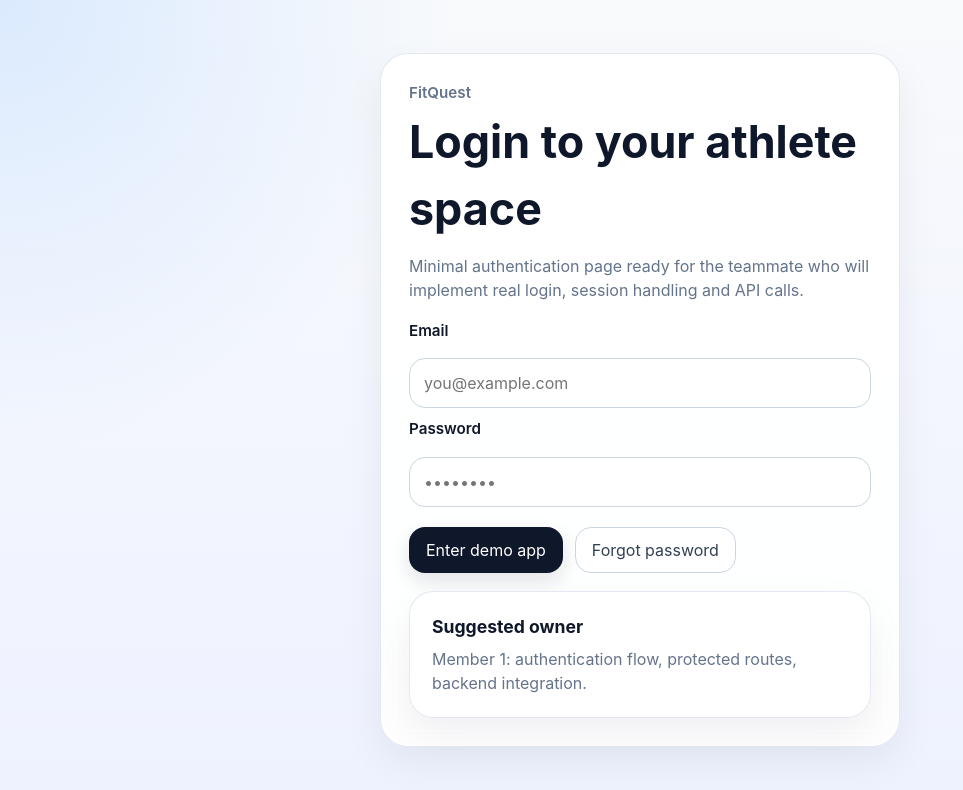
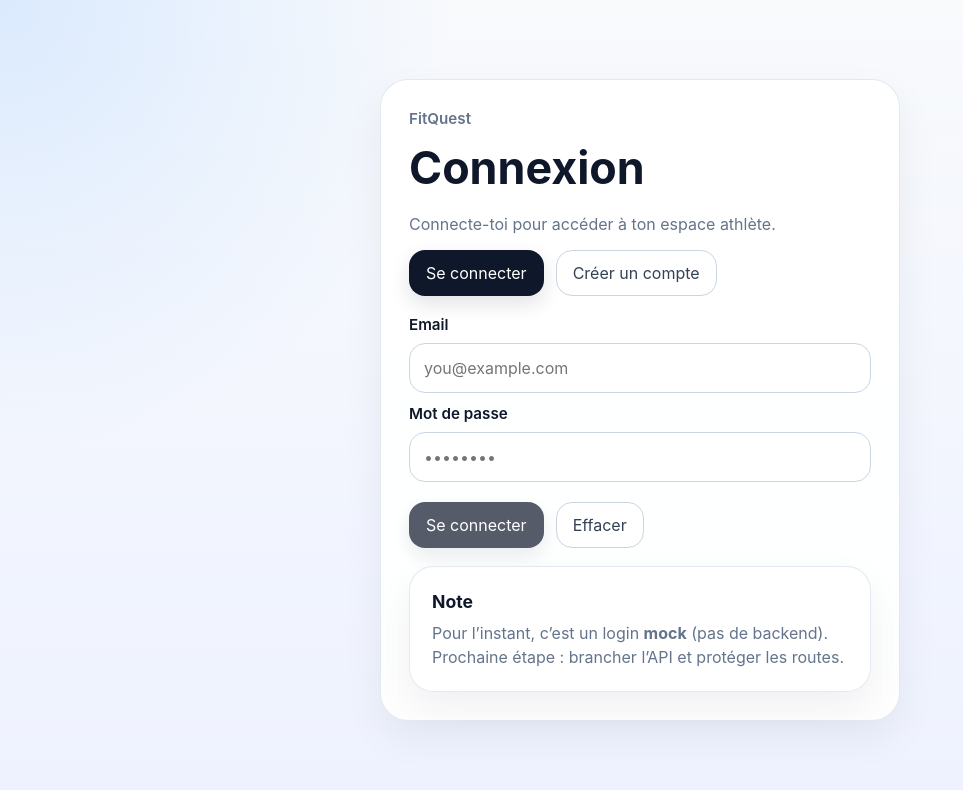
Before and after one commit to hugonivert/WEB_Project, a React (Vite) app: page /login in a window 1280 px wide. Shown: the top 790 px of the page, without its empty margins (0-963 px from the left). Built offline with nearby package versions, Linux system fonts and the light colour scheme; no server answers.

Commit message:
Login mock sans back end + prisma generated

```diff
--- a/src/App.tsx
+++ b/src/App.tsx
@@ -6,19 +6,52 @@ import PerformancePage from "./pages/PerformancePage";
 import SocialHubPage from "./pages/SocialHubPage";
 import AvatarPage from "./pages/AvatarPage";
 
+const AUTH_STORAGE_KEY = "fitquest_auth";
+
+function isLoggedIn(): boolean {
+  try {
+    return Boolean(localStorage.getItem(AUTH_STORAGE_KEY));
+  } catch {
+    return false;
+  }
+}
+
 export default function App() {
+  const loggedIn = isLoggedIn();
+
   return (
     <BrowserRouter>
       <Routes>
-        <Route path="/login" element={<LoginPage />} />
+        <Route
+          path="/login"
+          element={loggedIn ? <Navigate to="/planner" replace /> : <LoginPage />}
+        />
         <Route element={<AppLayout />}>
-          <Route index element={<Navigate to="/planner" replace />} />
-          <Route path="/planner" element={<PlannerPage />} />
-          <Route path="/performance" element={<PerformancePage />} />
-          <Route path="/social" element={<SocialHubPage />} />
-          <Route path="/avatar" element={<AvatarPage />} />
+          <Route
+            index
+            element={loggedIn ? <Navigate to="/planner" replace /> : <Navigate to="/login" replace />}
+          />
+          <Route
+            path="/planner"
+            element={loggedIn ? <PlannerPage /> : <Navigate to="/login" replace />}
+          />
+          <Route
+            path="/performance"
+            element={loggedIn ? <PerformancePage /> : <Navigate to="/login" replace />}
+          />
+          <Route
+            path="/social"
+            element={loggedIn ? <SocialHubPage /> : <Navigate to="/login" replace />}
+          />
+          <Route
+            path="/avatar"
+            element={loggedIn ? <AvatarPage /> : <Navigate to="/login" replace />}
+          />
         </Route>
-        <Route path="*" element={<Navigate to="/planner" replace />} />
+        <Route
+          path="*"
+          element={loggedIn ? <Navigate to="/planner" replace /> : <Navigate to="/login" replace />}
+        />
       </Routes>
     </BrowserRouter>
   );
--- a/src/pages/LoginPage.tsx
+++ b/src/pages/LoginPage.tsx
@@ -1,53 +1,235 @@
-import { Link } from "react-router-dom";
+import { FormEvent, useMemo, useState } from "react";
+import { useNavigate } from "react-router-dom";
+
+type AuthMode = "login" | "signup";
+
+interface FormState {
+  displayName: string;
+  email: string;
+  password: string;
+  confirmPassword: string;
+}
+
+const AUTH_STORAGE_KEY = "fitquest_auth";
+
+const initialState: FormState = {
+  displayName: "",
+  email: "",
+  password: "",
+  confirmPassword: "",
+};
 
 export default function LoginPage() {
+  const navigate = useNavigate();
+  const [mode, setMode] = useState<AuthMode>("login");
+  const [form, setForm] = useState<FormState>(initialState);
+  const [error, setError] = useState<string>("");
+  const [loading, setLoading] = useState<boolean>(false);
+
+  const isSignup = mode === "signup";
+
+  const canSubmit = useMemo(() => {
+    if (!form.email.trim() || !form.password.trim()) return false;
+    if (isSignup) {
+      if (!form.displayName.trim()) return false;
+      if (!form.confirmPassword.trim()) return false;
+    }
+    return true;
+  }, [form, isSignup]);
+
+  const onChange = (key: keyof FormState, value: string) => {
+    setError("");
+    setForm((prev) => ({ ...prev, [key]: value }));
+  };
+
+  const validate = (): boolean => {
+    if (!form.email.includes("@")) {
+      setError("Veuillez entrer un email valide.");
+      return false;
+    }
+
+    if (form.password.length < 6) {
+      setError("Le mot de passe doit contenir au moins 6 caractères.");
+      return false;
+    }
+
+    if (isSignup && form.password !== form.confirmPassword) {
+      setError("Les mots de passe ne correspondent pas.");
+      return false;
+    }
+
+    return true;
+  };
+
+  const onSubmit = async (event: FormEvent<HTMLFormElement>) => {
+    event.preventDefault();
+    if (!validate()) return;
+
+    try {
+      setLoading(true);
+
+      // Mock login/signup (on branchera le backend plus tard)
+      await new Promise((resolve) => setTimeout(resolve, 400));
+
+      localStorage.setItem(
+        AUTH_STORAGE_KEY,
+        JSON.stringify({
+          email: form.email,
+          displayName: form.displayName || "Athlète",
+          loggedInAt: new Date().toISOString(),
+        }),
+      );
+
+      navigate("/planner");
+    } catch {
+      setError("Une erreur est survenue. Réessaie.");
+    } finally {
+      setLoading(false);
+    }
+  };
+
   return (
     <div className="login-shell">
       <div className="login-panel">
         <div>
           <p className="eyebrow">FitQuest</p>
-          <h1 className="login-title">Login to your athlete space</h1>
+          <h1 className="login-title">
+            {isSignup ? "Créer un compte" : "Connexion"}
+          </h1>
           <p className="route-copy">
-            Minimal authentication page ready for the teammate who will implement
-            real login, session handling and API calls.
+            {isSignup
+              ? "Crée ton compte pour accéder au planner et aux stats."
+              : "Connecte-toi pour accéder à ton espace athlète."}
           </p>
         </div>
 
-        <form className="login-form">
-          <label className="field-label" htmlFor="login-email">
+        <div className="login-actions" style={{ marginTop: 14 }}>
+          <button
+            type="button"
+            className={mode === "login" ? "primary-button" : "secondary-button"}
+            onClick={() => {
+              setMode("login");
+              setError("");
+            }}
+          >
+            Se connecter
+          </button>
+          <button
+            type="button"
+            className={
+              mode === "signup" ? "primary-button" : "secondary-button"
+            }
+            onClick={() => {
+              setMode("signup");
+              setError("");
+            }}
+          >
+            Créer un compte
+          </button>
+        </div>
+
+        <form className="login-form" onSubmit={onSubmit}>
+          {isSignup && (
+            <div>
+              <label className="field-label" htmlFor="signup-name">
+                Nom
+              </label>
+              <input
+                id="signup-name"
+                className="field-input"
+                type="text"
+                placeholder="Ton nom"
+                value={form.displayName}
+                onChange={(e) => onChange("displayName", e.target.value)}
+              />
+            </div>
+          )}
+
+          <div>
+            <label className="field-label" htmlFor="auth-email">
               Email
             </label>
             <input
-            id="login-email"
+              id="auth-email"
               className="field-input"
               type="email"
               placeholder="you@example.com"
+              value={form.email}
+              onChange={(e) => onChange("email", e.target.value)}
             />
+          </div>
 
-          <label className="field-label" htmlFor="login-password">
-            Password
+          <div>
+            <label className="field-label" htmlFor="auth-password">
+              Mot de passe
             </label>
             <input
-            id="login-password"
+              id="auth-password"
               className="field-input"
               type="password"
               placeholder="••••••••"
+              value={form.password}
+              onChange={(e) => onChange("password", e.target.value)}
             />
+          </div>
+
+          {isSignup && (
+            <div>
+              <label className="field-label" htmlFor="auth-confirm">
+                Confirmer le mot de passe
+              </label>
+              <input
+                id="auth-confirm"
+                className="field-input"
+                type="password"
+                placeholder="••••••••"
+                value={form.confirmPassword}
+                onChange={(e) => onChange("confirmPassword", e.target.value)}
+              />
+            </div>
+          )}
+
+          {error ? (
+            <div className="user-badge" style={{ background: "#fff5f5" }}>
+              <span style={{ color: "#dc2626" }}>{error}</span>
+            </div>
+          ) : null}
 
           <div className="login-actions">
-            <Link to="/planner" className="primary-button login-link">
-              Enter demo app
-            </Link>
-            <button type="button" className="secondary-button">
-              Forgot password
+            <button
+              type="submit"
+              className="primary-button"
+              disabled={!canSubmit || loading}
+              style={
+                !canSubmit || loading
+                  ? { opacity: 0.7, cursor: "not-allowed" }
+                  : undefined
+              }
+            >
+              {loading
+                ? "Chargement..."
+                : isSignup
+                  ? "Créer mon compte"
+                  : "Se connecter"}
+            </button>
+            <button
+              type="button"
+              className="secondary-button"
+              onClick={() => {
+                setForm(initialState);
+                setError("");
+              }}
+            >
+              Effacer
             </button>
           </div>
         </form>
 
         <div className="section-card login-notes">
-          <h2 className="section-card-title">Suggested owner</h2>
+          <h2 className="section-card-title">Note</h2>
           <p className="section-card-copy">
-            Member 1: authentication flow, protected routes, backend integration.
+            Pour l’instant, c’est un login <strong>mock</strong> (pas de
+            backend). Prochaine étape : brancher l’API et protéger les routes.
           </p>
         </div>
       </div>
```
Also changed, not shown: 1 other file (tests, documents, lock files or other folders). Lines whose indentation alone changed are shown as unchanged.
